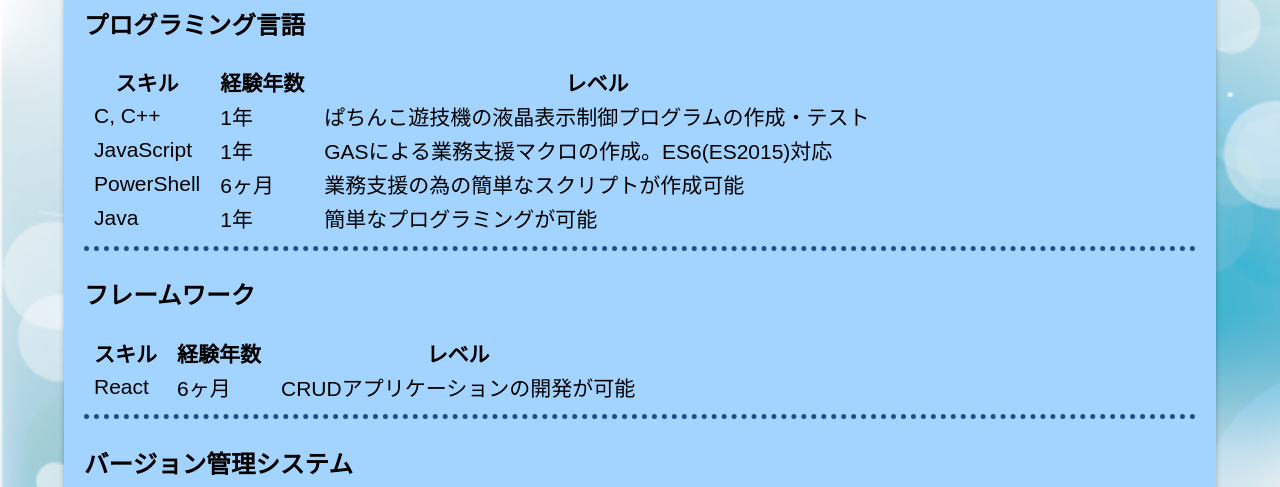
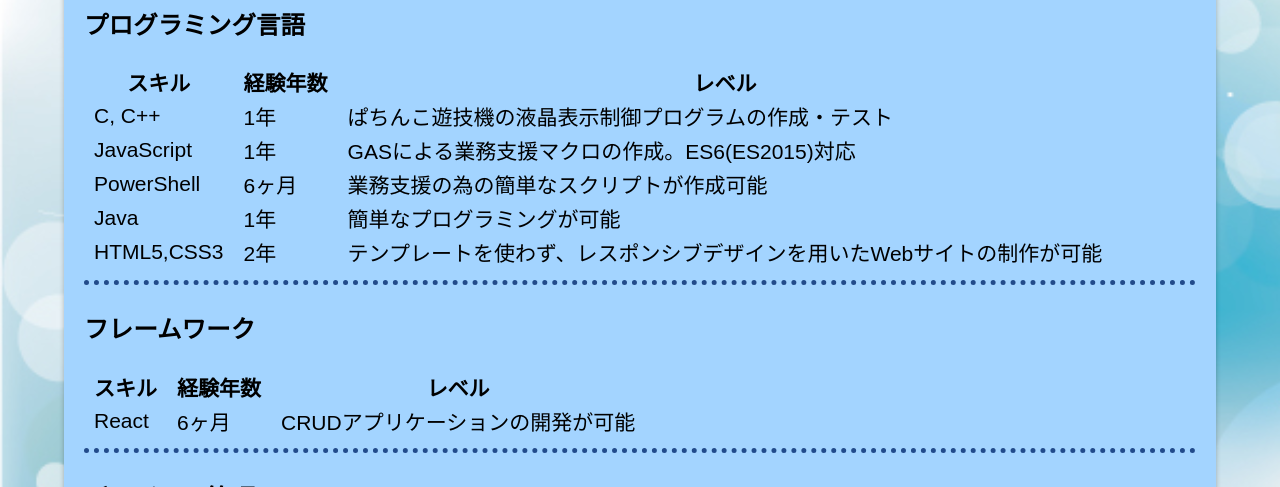
Before and after one commit to Atsushikeys/myPortfolio, a website built with Parcel: page index.html in a window 1280 px wide. Shown: the part 613-1100 px from the top of the page. Built offline with nearby package versions, Linux system fonts and the light colour scheme.

Commit message:
add HTML,CSS at skills

```diff
--- a/index.html
+++ b/index.html
@@ -86,6 +86,11 @@
             <td>Java</td>
             <td>1年</td>
             <td>簡単なプログラミングが可能</td>
+          </tr>
+          <tr>
+            <td>HTML5,CSS3</td>
+            <td>2年</td>
+            <td>テンプレートを使わず、レスポンシブデザインを用いたWebサイトの制作が可能</td>
           </tr>
         </table>
 
```
